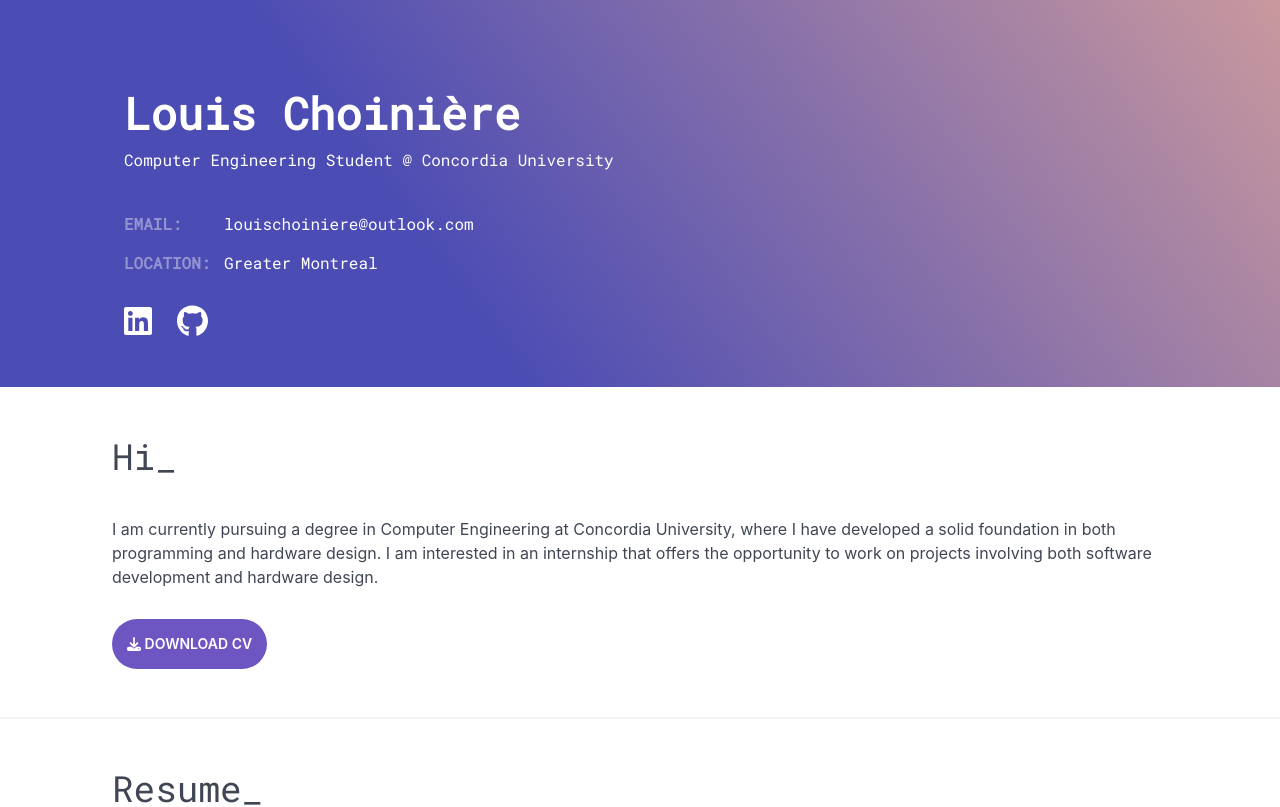
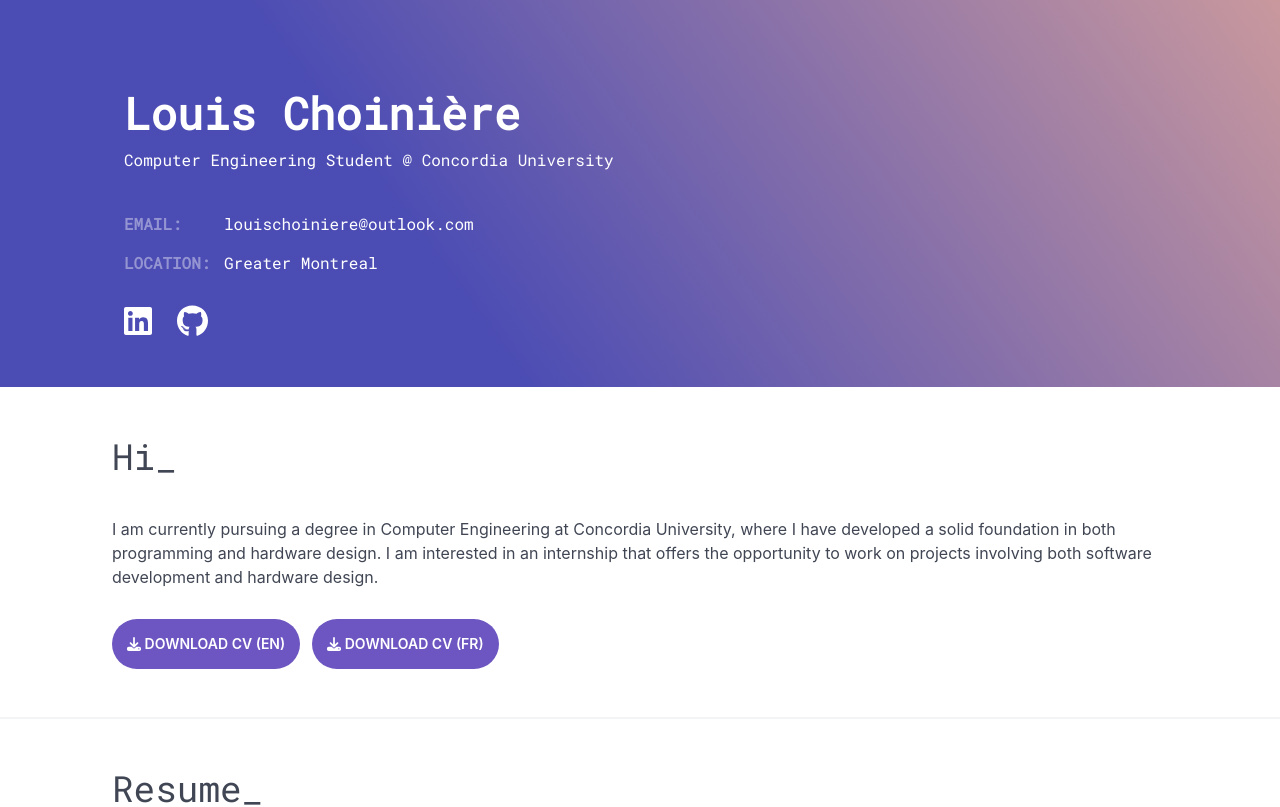
Before and after one commit to LouisChoiniere/Portfolio, a React (Vite) app: page / in a window 1280 px wide. Shown: the top 807 px of the page. Built offline with nearby package versions, Linux system fonts and the light colour scheme.

Commit message:
update resume

```diff
--- a/src/app/components/hello/hello.component.jsx
+++ b/src/app/components/hello/hello.component.jsx
@@ -9,7 +9,8 @@ const Hello = () => {
             <p className="section__description">
                 I am currently pursuing a degree in Computer Engineering at Concordia University, where I have developed a solid foundation in both programming and hardware design. I am interested in an internship that offers the opportunity to work on projects involving both software development and hardware design.
             </p>
-            <a href="/Resume.pdf" target="_blank" className="btn"><FontAwesomeIcon icon={faDownload} /> Download CV</a>
+            <a href="/Resumé_English.pdf" target="_blank" className="btn mr-3"><FontAwesomeIcon icon={faDownload} /> Download CV (EN)</a>
+            <a href="/Résumé_French.pdf" target="_blank" className="btn"><FontAwesomeIcon icon={faDownload} /> Download CV (FR)</a>
         </section>
     </>);
 }
```
Also changed, not shown: 2 other files (tests, documents, lock files or other folders).
